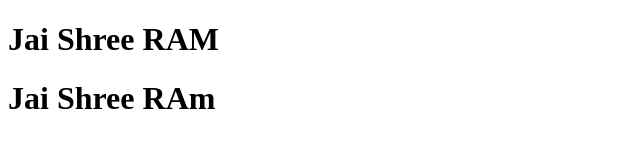
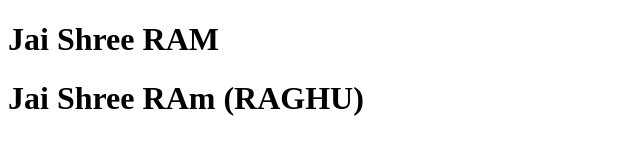
Before and after one commit to RohitUbale/localrepo, a plain HTML site: page index.html in a window 1280 px wide. Shown: the whole page, without its empty margins (0-640 px from the left). Drawn offline with Linux system fonts and the light colour scheme.

Commit message:
New Feature Added

```diff
--- a/index.html
+++ b/index.html
@@ -7,6 +7,6 @@
 </head>
 <body>
     <h1>Jai Shree RAM</h1>
-    <h1>Jai Shree RAm</h1>
+    <h1>Jai Shree RAm (RAGHU)</h1>
 </body>
 </html>
```
